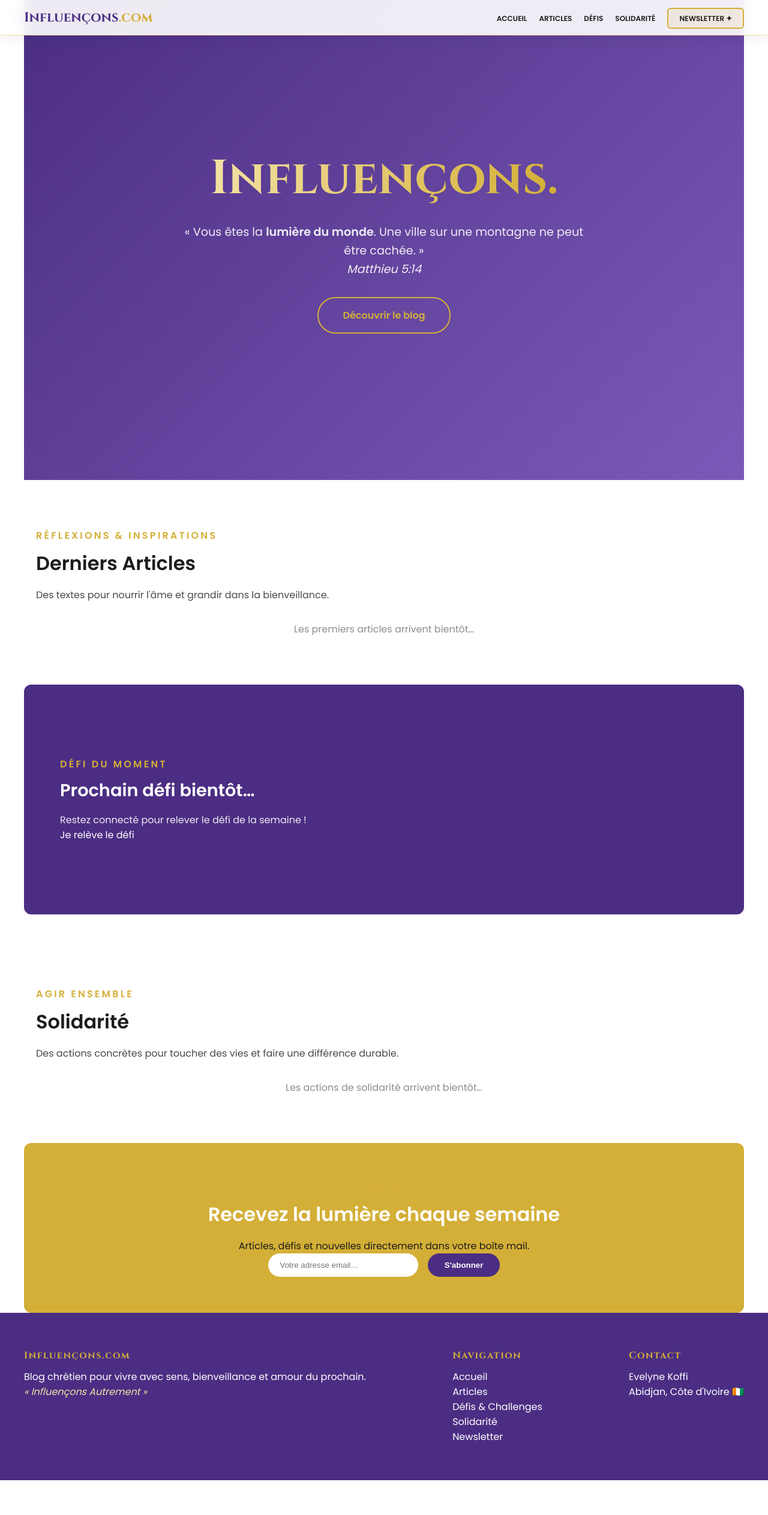
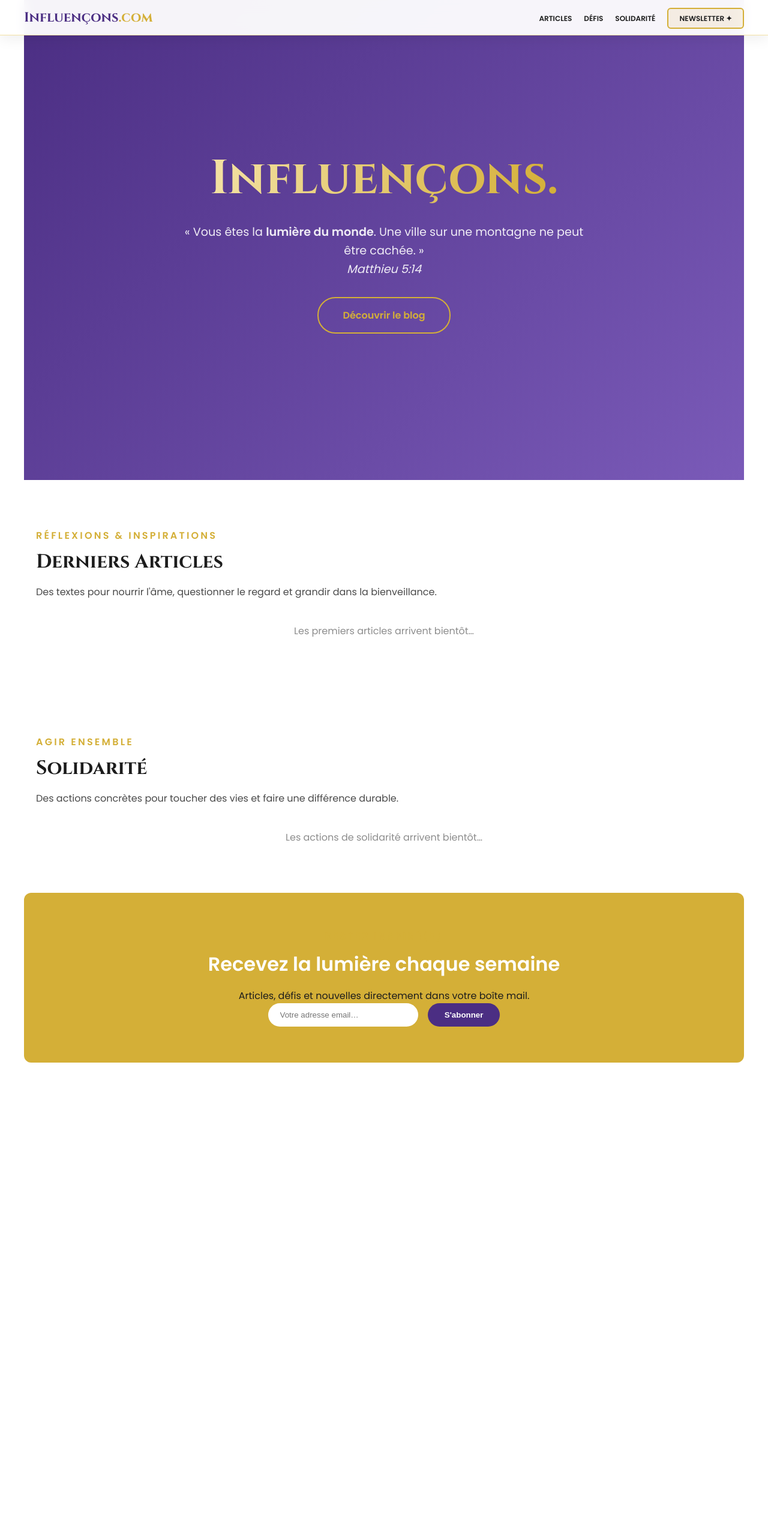
Before and after one commit to groupe2wordpad/influencons1, a Flask app: page / in a window 1280 px wide. Shown: the whole page at 60% size. After the commit the page ends 1771 px from the top, so only its background shows below. Run offline with Flask 3, Linux system fonts and the light colour scheme; data that the repository does not hold is empty; some web fonts are replaced.

Commit message:
Refactor index.html for layout and modal enhancements
Updated styles and structure for various sections, added modal functionality for articles, and improved responsiveness.

```diff
--- a/app/templates/index.html
+++ b/app/templates/index.html
@@ -5,6 +5,7 @@
 <meta name="viewport" content="width=device-width, initial-scale=1.0">
 <title>Influençons.com — Influençons Autrement</title>
 <link href="https://fonts.googleapis.com/css2?family=Playfair+Display:ital,wght@0,400;0,700;1,400&family=Cinzel:wght@400;600;700&family=Poppins:wght@300;400;600&display=swap" rel="stylesheet">
+<link rel="icon" type="image/x-icon" href="{{ url_for('static', filename='img/favicon.ico') }}">
 <style>
 :root {
   --violet: #4B2E83;
@@ -19,96 +20,101 @@
 
 /* RESET */
 * { margin:0; padding:0; box-sizing:border-box; }
-body { font-family:'Poppins',sans-serif; color:var(--gris-fonce); background:#fff; scroll-behavior:smooth; }
+body { font-family:'Poppins',sans-serif; color: var(--gris-fonce); background:#fff; overflow-x:hidden; }
 a { text-decoration:none; color:inherit; }
 section { padding:80px 20px; max-width:1200px; margin:0 auto; }
 
-/* NAVBAR */
+/* NAV */
 nav {
-  position:fixed; top:0; width:100%; z-index:100;
+  position: fixed; top:0; width:100%; z-index:100;
   display:flex; justify-content:space-between; align-items:center;
-  padding:14px 40px; background:rgba(255,255,255,0.9); backdrop-filter:blur(12px);
-  box-shadow:0 4px 25px rgba(0,0,0,0.08); border-bottom:1px solid var(--or-clair);
+  padding:14px 40px;
+  background: rgba(255,255,255,0.95);
+  backdrop-filter: blur(10px);
+  box-shadow: 0 4px 25px rgba(0,0,0,0.08);
+  border-bottom:1px solid var(--or-clair);
 }
-.nav-logo { font-family:'Cinzel',serif; font-weight:700; color: var(--violet); font-size:1.4rem; }
-.nav-logo em { color: var(--or); font-style:normal; }
+.nav-logo { font-family:'Cinzel',serif; font-weight:700; color:var(--violet); font-size:1.4rem; }
+.nav-logo em { color:var(--or); font-style:normal; }
 .nav-links { display:flex; list-style:none; gap:20px; }
-.nav-links li a { text-transform:uppercase; font-weight:600; font-size:0.75rem; transition: all var(--transition); }
-.nav-links li a:hover { color: var(--or); }
-.nav-cta a { padding:7px 18px; border:2px solid var(--or); border-radius:6px; background: rgba(212,160,23,0.1); }
-.nav-cta a:hover { background: var(--or); color: var(--blanc); }
+.nav-links li a { text-transform:uppercase; font-weight:600; font-size:0.75rem; color:var(--gris-fonce); transition:all var(--transition);}
+.nav-links li a:hover { color:var(--or); }
+.nav-cta a { padding:7px 18px; border:2px solid var(--or); border-radius:6px; background: rgba(212,160,23,0.1);}
+.nav-cta a:hover { background:var(--or); color:var(--blanc); }
 
 /* HERO */
 .hero {
-  display:flex; flex-direction:column; justify-content:center; align-items:center;
-  text-align:center; min-height:100vh;
-  background: linear-gradient(135deg, var(--violet) 0%, #7A5AB8 100%);
+  display:flex; flex-direction:column; justify-content:center; align-items:center; text-align:center;
+  min-height:100vh; background: linear-gradient(135deg, #4B2E83 0%, #7A5AB8 100%);
   color:var(--blanc); position:relative; overflow:hidden;
 }
-.hero h1 {
-  font-family:'Cinzel',serif; font-size:clamp(3rem,8vw,5rem);
-  background: linear-gradient(90deg,var(--or-clair),var(--or));
+.hero h1 { font-family:'Cinzel',serif; font-size:clamp(3rem,8vw,5rem);
+  background: linear-gradient(90deg, var(--or-clair), var(--or));
   -webkit-background-clip:text; -webkit-text-fill-color:transparent;
-  margin-bottom:20px;
-}
-.hero p { font-size:1.2rem; line-height:1.6; max-width:700px; margin-bottom:30px; opacity:0.9; }
-.hero .cta-btn {
-  display:inline-block; padding:16px 40px; border-radius:30px; border:2px solid var(--or);
-  font-weight:600; color:var(--or); transition:all var(--transition);
-}
-.hero .cta-btn:hover { background:var(--or); color:var(--gris-fonce); box-shadow:0 0 25px rgba(212,160,23,0.3); }
+  margin-bottom:20px; }
+.hero p { font-size:1.2rem; line-height:1.6; max-width:700px; margin-bottom:30px; opacity:0.9;}
+.hero .cta-btn { display:inline-block; padding:16px 40px; border-radius:30px; border:2px solid var(--or);
+  font-weight:600; color:var(--or); transition:all var(--transition);}
+.hero .cta-btn:hover { background:var(--or); color:var(--gris-fonce); box-shadow:0 0 25px rgba(212,160,23,0.3);}
 
-/* SECTION LABELS */
-.section-label { text-transform:uppercase; color: var(--or); letter-spacing:0.2em; font-weight:600; margin-bottom:10px; display:block; }
-.section-title { font-size:2rem; margin-bottom:16px; }
+/* SECTIONS */
+.section-label { text-transform:uppercase; color:var(--or); letter-spacing:0.2em; font-weight:600; margin-bottom:10px; display:block;}
+.section-title { font-family:'Cinzel',serif; font-size:2rem; margin-bottom:16px; }
 .section-desc { font-size:1rem; opacity:0.8; max-width:800px; margin-bottom:32px; }
 
 /* ARTICLES GRID */
-.articles-grid { display:grid; grid-template-columns:repeat(auto-fit,minmax(260px,1fr)); gap:24px; }
-.article-card { background: var(--gris-clair); border-radius: var(--radius); padding:24px; transition: all var(--transition); cursor:pointer; }
+.articles-grid {
+  display:grid; grid-template-columns:repeat(auto-fit,minmax(260px,1fr)); gap:24px; margin-top:40px;
+}
+.article-card {
+  background:var(--gris-clair); border-radius:var(--radius); padding:24px;
+  transition: all var(--transition); cursor:pointer; opacity:0; transform:translateY(20px);
+}
+.article-card.show { opacity:1; transform:translateY(0); }
 .article-card:hover { transform:translateY(-5px); box-shadow:0 15px 30px rgba(0,0,0,0.08); }
 .article-card h3 { margin-bottom:12px; color: var(--violet); }
 .article-card p { font-size:0.95rem; line-height:1.4; opacity:0.85; }
-.article-card .card-link { color: var(--or); font-weight:600; margin-top:12px; display:inline-block; }
+.article-card .card-link { color:var(--or); font-weight:600; margin-top:12px; display:inline-block; }
+
+/* MODAL */
+.modal { display:none; position:fixed; top:0; left:0; width:100%; height:100%; background:rgba(0,0,0,0.6); z-index:2000; justify-content:center; align-items:center; padding:20px; overflow:auto; }
+.modal-content { background:#fff; border-radius:var(--radius); max-width:800px; width:100%; padding:32px; position:relative; }
+.modal-content h2 { margin-bottom:16px; }
+.modal-content p { margin-bottom:16px; line-height:1.6; }
+.modal-close { position:absolute; top:12px; right:12px; font-size:1.5rem; cursor:pointer; color:var(--violet); }
 
 /* DÉFI */
-.defi-section { display:flex; flex-wrap:wrap; background: var(--violet); color:var(--blanc); border-radius: var(--radius); overflow:hidden; margin-bottom:40px; }
+.defi-section { display:flex; flex-wrap:wrap; background:var(--violet); color:var(--blanc); border-radius:var(--radius); overflow:hidden; }
 .defi-section > div { flex:1 1 400px; padding:40px; }
 .defi-title { font-size:1.8rem; margin-bottom:16px; }
 .defi-text { font-size:1rem; opacity:0.9; line-height:1.5; }
-.defi-actions a { margin-right:12px; }
 
 /* SOLIDARITÉ */
-.solidarite-grid { display:grid; grid-template-columns: repeat(auto-fit,minmax(280px,1fr)); gap:24px; }
-.solidarite-card { background: var(--gris-clair); border-radius: var(--radius); padding:24px; transition: all var(--transition); }
+.solidarite-grid { display:grid; grid-template-columns:repeat(auto-fit,minmax(280px,1fr)); gap:24px; margin-top:40px; }
+.solidarite-card { background: var(--gris-clair); border-radius: var(--radius); padding:24px; transition: all var(--transition); opacity:0; transform:translateY(20px);}
+.solidarite-card.show { opacity:1; transform:translateY(0);}
 .solidarite-card:hover { transform:translateY(-5px); box-shadow:0 15px 25px rgba(0,0,0,0.08); }
 .solidarite-card h3 { color: var(--violet); margin-bottom:12px; }
 .solidarite-card p { font-size:0.95rem; line-height:1.4; }
 
 /* NEWSLETTER */
-.newsletter-section { background: var(--or); color:var(--gris-fonce); padding:60px 20px; border-radius: var(--radius); text-align:center; }
-.newsletter-section h2 { font-size:2rem; margin-bottom:16px; color:#fff; }
+.newsletter-section { background:var(--or); color:var(--gris-fonce); padding:60px 20px; border-radius:var(--radius); text-align:center;}
+.newsletter-section h2 { font-size:2rem; margin-bottom:16px; color:#fff;}
 .newsletter-section input[type="email"] { padding:12px 20px; border-radius:30px; border:none; margin-right:12px; width:250px; max-width:80%; }
-.newsletter-section button { padding:12px 28px; border:none; border-radius:30px; background:var(--violet); color:#fff; font-weight:600; cursor:pointer; }
+.newsletter-section button { padding:12px 28px; border:none; border-radius:30px; background:var(--violet); color:#fff; font-weight:600; cursor:pointer;}
 .newsletter-section button:hover { background:#36215c; }
 
-/* FOOTER */
-footer { background: var(--violet); color: var(--blanc); padding:60px 40px; display:flex; flex-wrap:wrap; justify-content:space-between; gap:40px; }
-footer h4 { color: var(--or); margin-bottom:12px; font-family:'Cinzel', serif; letter-spacing:0.1em; }
-footer a { color: var(--blanc); transition:all var(--transition); }
-footer a:hover { color: var(--or-clair); }
-.footer-bottom { text-align:center; margin-top:40px; font-size:0.8rem; color: rgba(255,255,255,0.7); }
-
-/* RESPONSIVE */
-@media(max-width:768px){ .defi-section { flex-direction:column; } .articles-grid,.solidarite-grid { grid-template-columns:1fr; } nav { flex-direction:column; gap:12px; padding:14px 20px; } .nav-links { flex-wrap:wrap; justify-content:center; gap:14px; } footer { flex-direction:column; text-align:center; } }
+@media(max-width:768px){
+  .defi-section { flex-direction:column;}
+  .articles-grid, .solidarite-grid { grid-template-columns:1fr;}
+}
 </style>
 </head>
 <body>
 
 <nav>
-  <a href="#hero" class="nav-logo">Influençons<em>.com</em></a>
+  <a href="#" class="nav-logo">Influençons<em>.com</em></a>
   <ul class="nav-links">
-    <li><a href="#hero">Accueil</a></li>
     <li><a href="#articles">Articles</a></li>
     <li><a href="#defis">Défis</a></li>
     <li><a href="#solidarite">Solidarité</a></li>
@@ -117,7 +123,7 @@ footer a:hover { color: var(--or-clair); }
 </nav>
 
 <!-- HERO -->
-<section class="hero" id="hero">
+<section class="hero">
   <h1>Influençons<span style="color:var(--or)">.</span></h1>
   <p>« Vous êtes la <strong>lumière du monde</strong>. Une ville sur une montagne ne peut être cachée. »<br><em>Matthieu 5:14</em></p>
   <a href="#articles" class="cta-btn">Découvrir le blog</a>
@@ -127,14 +133,14 @@ footer a:hover { color: var(--or-clair); }
 <section id="articles">
   <span class="section-label">Réflexions & Inspirations</span>
   <h2 class="section-title">Derniers Articles</h2>
-  <p class="section-desc">Des textes pour nourrir l'âme et grandir dans la bienveillance.</p>
+  <p class="section-desc">Des textes pour nourrir l'âme, questionner le regard et grandir dans la bienveillance.</p>
   <div class="articles-grid">
     {% for art in articles %}
-    <div class="article-card" id="article-{{ art.slug }}" onclick="window.location='#article-{{ art.slug }}'">
-  <h3>{{ art.title }}</h3>
-  <p>{{ art.excerpt or '' }}</p>
-  <a href="#article-{{ art.slug }}" class="card-link">Lire l'article →</a>
-</div>>
+    <div class="article-card" id="article-{{ art.slug }}" onclick="openModal('{{ art.title|escape }}','{{ art.content|escape }}')">
+      <h3>{{ art.title }}</h3>
+      <p>{{ art.excerpt or '' }}</p>
+      <a href="javascript:void(0)" class="card-link">Lire →</a>
+    </div>
     {% else %}
     <div style="grid-column:span 3; text-align:center; opacity:0.5;">
       <p>Les premiers articles arrivent bientôt…</p>
@@ -143,17 +149,25 @@ footer a:hover { color: var(--or-clair); }
   </div>
 </section>
 
+<!-- MODAL ARTICLE -->
+<div class="modal" id="article-modal">
+  <div class="modal-content">
+    <span class="modal-close" onclick="closeModal()">&times;</span>
+    <h2 id="modal-title"></h2>
+    <div id="modal-body"></div>
+  </div>
+</div>
+
 <!-- DÉFI -->
+{% if defi %}
 <section class="defi-section" id="defis">
   <div>
     <span class="section-label">Défi du moment</span>
-    <h2 class="defi-title">{{ defi.title if defi else 'Prochain défi bientôt…' }}</h2>
-    <p class="defi-text">{{ defi.description if defi else 'Restez connecté pour relever le défi de la semaine !' }}</p>
-    <div class="defi-actions">
-      <a href="#defis" class="cta-btn">Je relève le défi</a>
-    </div>
+    <h2 class="defi-title">{{ defi.title }}</h2>
+    <p class="defi-text">{{ defi.description }}</p>
   </div>
 </section>
+{% endif %}
 
 <!-- SOLIDARITÉ -->
 <section id="solidarite">
@@ -187,28 +201,28 @@ footer a:hover { color: var(--or-clair); }
   </form>
 </section>
 
-<!-- FOOTER -->
-<footer>
-  <div>
-    <h4>Influençons.com</h4>
-    <p>Blog chrétien pour vivre avec sens, bienveillance et amour du prochain.</p>
-    <p style="font-style:italic; color: var(--or-clair);">« Influençons Autrement »</p>
-  </div>
-  <div>
-    <h4>Navigation</h4>
-    <a href="#hero">Accueil</a><br>
-    <a href="#articles">Articles</a><br>
-    <a href="#defis">Défis & Challenges</a><br>
-    <a href="#solidarite">Solidarité</a><br>
-    <a href="#newsletter">Newsletter</a>
-  </div>
-  <div>
-    <h4>Contact</h4>
-    <p>Evelyne Koffi</p>
-    <p>Abidjan, Côte d'Ivoire 🇨🇮</p>
-  </div>
-</footer>
-<div class="footer-bottom">© 2025 Influençons.com — Tous droits réservés · Fondé par Evelyne Koffi</div>
+<script>
+// ANIMATION AU SCROLL
+const observer = new IntersectionObserver((entries)=>{
+  entries.forEach(entry=>{
+    if(entry.isIntersecting){ entry.target.classList.add('show'); }
+  });
+},{ threshold:0.1 });
+document.querySelectorAll('.article-card, .solidarite-card').forEach(el=>observer.observe(el));
+
+// MODAL ARTICLE
+function openModal(title, content){
+  document.getElementById('modal-title').innerText = title;
+  document.getElementById('modal-body').innerHTML = content;
+  document.getElementById('article-modal').style.display = 'flex';
+}
+function closeModal(){
+  document.getElementById('article-modal').style.display = 'none';
+}
+window.onclick = function(e){
+  if(e.target.id==='article-modal'){ closeModal(); }
+}
+</script>
 
 </body>
 </html>
```
